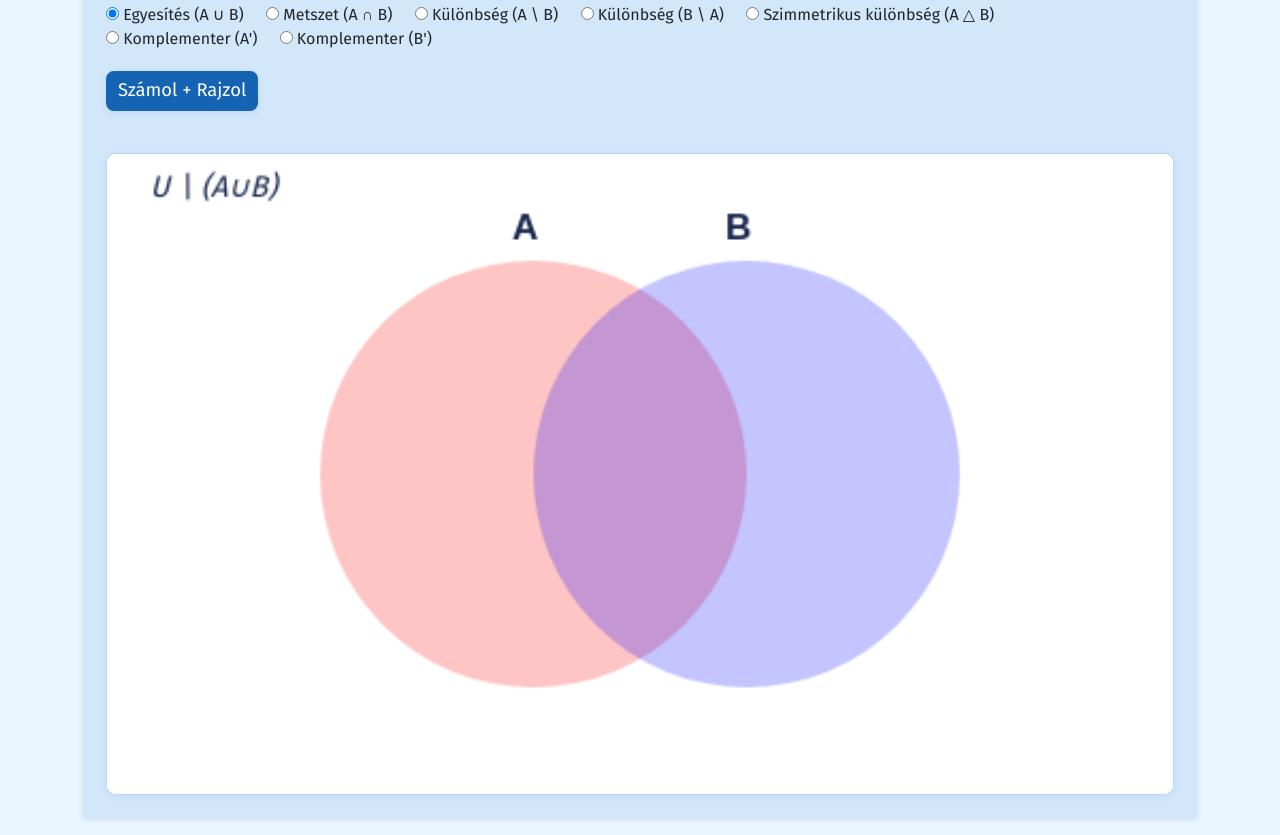
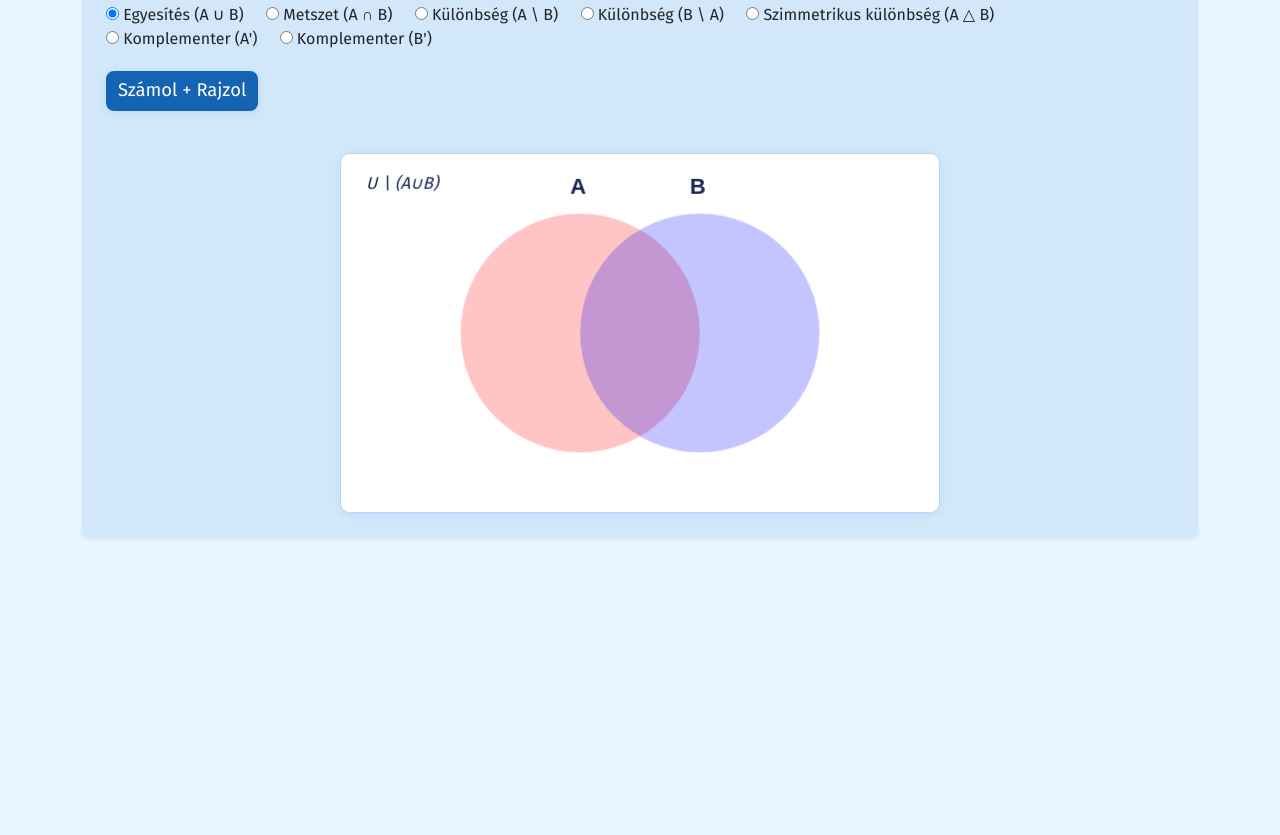
Before and after one commit to pcscs/matek, a plain HTML site: page Halmazok.html in a window 1280 px wide. Shown: the part 483-1318 px from the top of the page. After the commit the page ends 1036 px from the top, so only its background shows below. Drawn offline with nearby package versions, Linux system fonts and the light colour scheme.

Commit message:
Add files via upload

```diff
--- a/Halmazok.html
+++ b/Halmazok.html
@@ -2,7 +2,7 @@
 <html lang="hu">
 <head>
   <meta charset="UTF-8">
-  <title>Halmazok (magyar, pontos Venn-diagram)</title>
+  <title>Halmazkalkulátor (magyar, pontos Venn-diagram)</title>
   <meta name="viewport" content="width=device-width,initial-scale=1">
   <!-- Bootstrap 5 -->
   <link href="https://cdn.jsdelivr.net/npm/bootstrap@5.3.3/dist/css/bootstrap.min.css" rel="stylesheet">
@@ -68,7 +68,6 @@
     .dark-mode a:hover {
       color: #8ed6fb;
     }
-    /* Venn-diagram canvas */
     #vennCanvas {
       background: #fff;
       border: 1.5px solid #b8d5f9;
@@ -76,6 +75,12 @@
       border-radius: 10px;
       box-shadow: 0 2px 8px rgba(21,100,179,0.09);
       transition: background 0.3s, border-color 0.3s;
+      width: 100%;
+      max-width: 600px;
+      height: 360px;
+      display: block;
+      margin-left: auto;
+      margin-right: auto;
     }
     .dark-mode #vennCanvas {
       background: #1a284f;
@@ -131,9 +136,9 @@
     .dark-mode #result {
       color: #f3cb23;
     }
-    @media (max-width: 600px) {
+    @media (max-width: 700px) {
       #vennCanvas {
-        width: 100% !important;
+        max-width: 100%;
         height: 220px !important;
       }
     }
@@ -167,7 +172,7 @@
     </button>
     <div class="d-flex align-items-center mb-3">
       <span class="math-icon">∈</span>
-      <h1 class="text-primary mb-0">Halmazok</h1>
+      <h1 class="text-primary mb-0">Halmazkalkulátor</h1>
       <span class="math-icon">∪</span>
       <span class="math-icon">∩</span>
     </div>
@@ -198,7 +203,7 @@
       </form>
       <div id="error" class="error"></div>
       <div id="result"></div>
-      <canvas id="vennCanvas" width="500" height="300"></canvas>
+      <canvas id="vennCanvas" width="600" height="360"></canvas>
     </div>
   </div>
   <script>
@@ -229,33 +234,34 @@
 
     function drawVenn(U,A,B){
       const ctx=document.getElementById('vennCanvas').getContext('2d');
-      ctx.clearRect(0,0,500,300);
+      ctx.clearRect(0,0,600,360);
       // Sötét/világos mód színei
       const isDark=document.body.classList.contains('dark-mode');
       const bg = isDark ? "#1a284f" : "#fff";
       ctx.fillStyle=bg;
-      ctx.fillRect(0,0,500,300);
+      ctx.fillRect(0,0,600,360);
 
-      const ax=200, ay=150, bx=300, by=150, r=100;
+      // Nagyobb körök és elhelyezés
+      const ax=240, ay=180, bx=360, by=180, r=120;
       ctx.globalAlpha=0.23; ctx.fillStyle=isDark?'#e34a4a':'red'; ctx.beginPath(); ctx.arc(ax,ay,r,0,2*Math.PI); ctx.fill();
       ctx.fillStyle=isDark?'#53a6e3':'blue'; ctx.beginPath(); ctx.arc(bx,by,r,0,2*Math.PI); ctx.fill();
-      ctx.globalAlpha=1; ctx.font='15px "Fira Sans", Arial, sans-serif'; ctx.fillStyle=isDark?'#fff':'#1a284f';
+      ctx.globalAlpha=1; ctx.font='18px "Fira Sans", Arial, sans-serif'; ctx.fillStyle=isDark?'#fff':'#1a284f';
 
       const onlyA=difference(A,B);
       const onlyB=difference(B,A);
       const both=intersection(A,B);
       const outside=difference(U,union(A,B));
 
-      onlyA.forEach((el,i)=>ctx.fillText(el, ax-70, ay-30+i*17));
-      both.forEach((el,i)=>ctx.fillText(el, ax+15, ay-30+i*17));
-      onlyB.forEach((el,i)=>ctx.fillText(el, bx+50, by-30+i*17));
-      outside.forEach((el,i)=>ctx.fillText(el, 20, 30+i*17));
+      onlyA.forEach((el,i)=>ctx.fillText(el, ax-90, ay-40+i*22));
+      both.forEach((el,i)=>ctx.fillText(el, ax+30, ay-40+i*22));
+      onlyB.forEach((el,i)=>ctx.fillText(el, bx+70, by-40+i*22));
+      outside.forEach((el,i)=>ctx.fillText(el, 25, 45+i*22));
 
-      ctx.font='bold 17px "Fira Sans", Arial, sans-serif';
-      ctx.fillText('A', ax-10, ay-110);
-      ctx.fillText('B', bx-10, by-110);
-      ctx.font='italic 14px "Fira Sans", Arial, sans-serif';
-      ctx.fillText('U \\ (A∪B)', 20, 20);
+      ctx.font='bold 22px "Fira Sans", Arial, sans-serif';
+      ctx.fillText('A', ax-10, ay-r-20);
+      ctx.fillText('B', bx-10, by-r-20);
+      ctx.font='italic 17px "Fira Sans", Arial, sans-serif';
+      ctx.fillText('U \\ (A∪B)', 25, 35);
     }
 
     function filterByU(set, U){
@@ -305,7 +311,6 @@
       drawVenn(U,A,B);
     });
 
-    // Ha mezőt szerkeszt, újra rajzoljuk a Venn-diagramot
     ['setU','setA','setB'].forEach(id=>{
       document.getElementById(id).addEventListener('input',drawVennFromInputs);
     });
```
